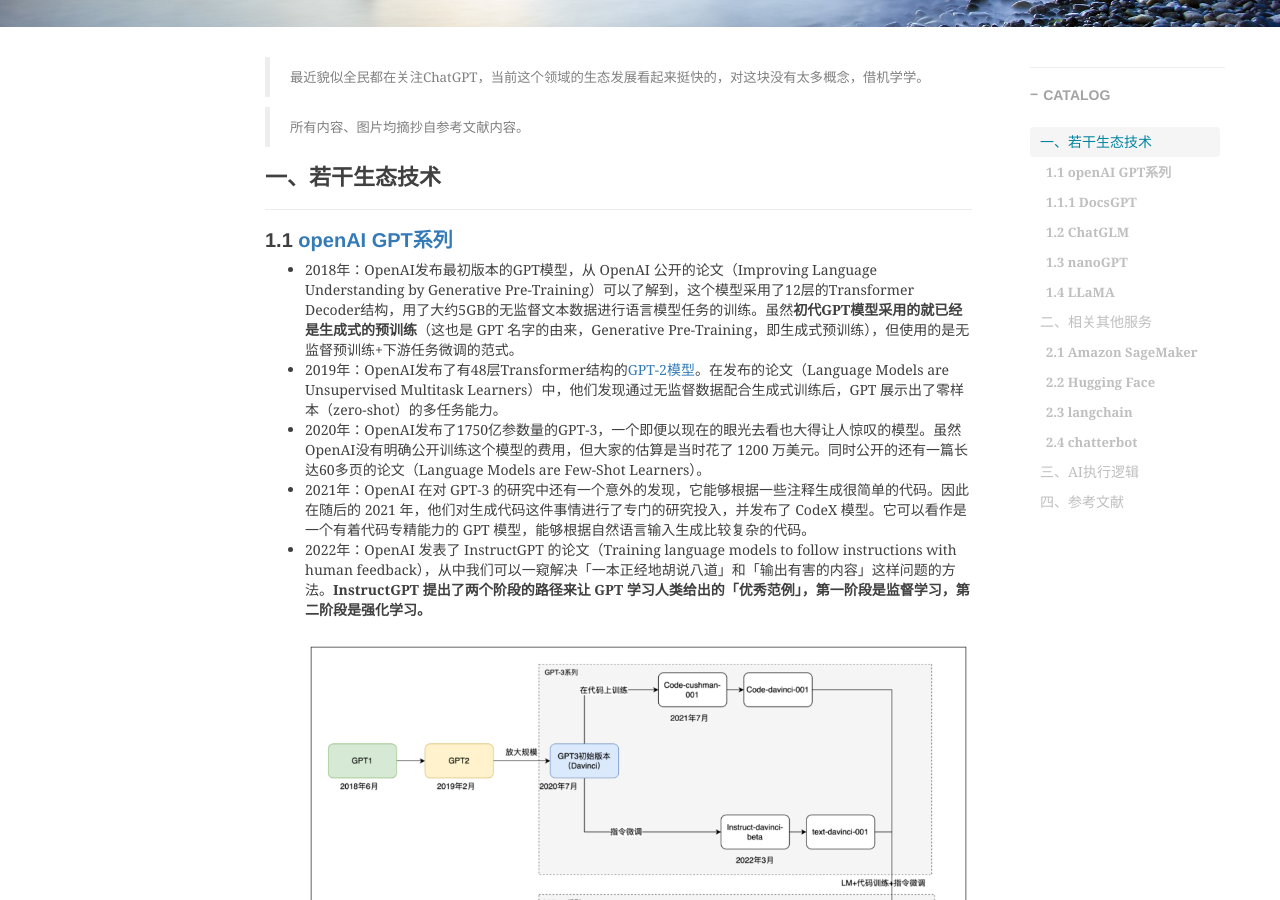
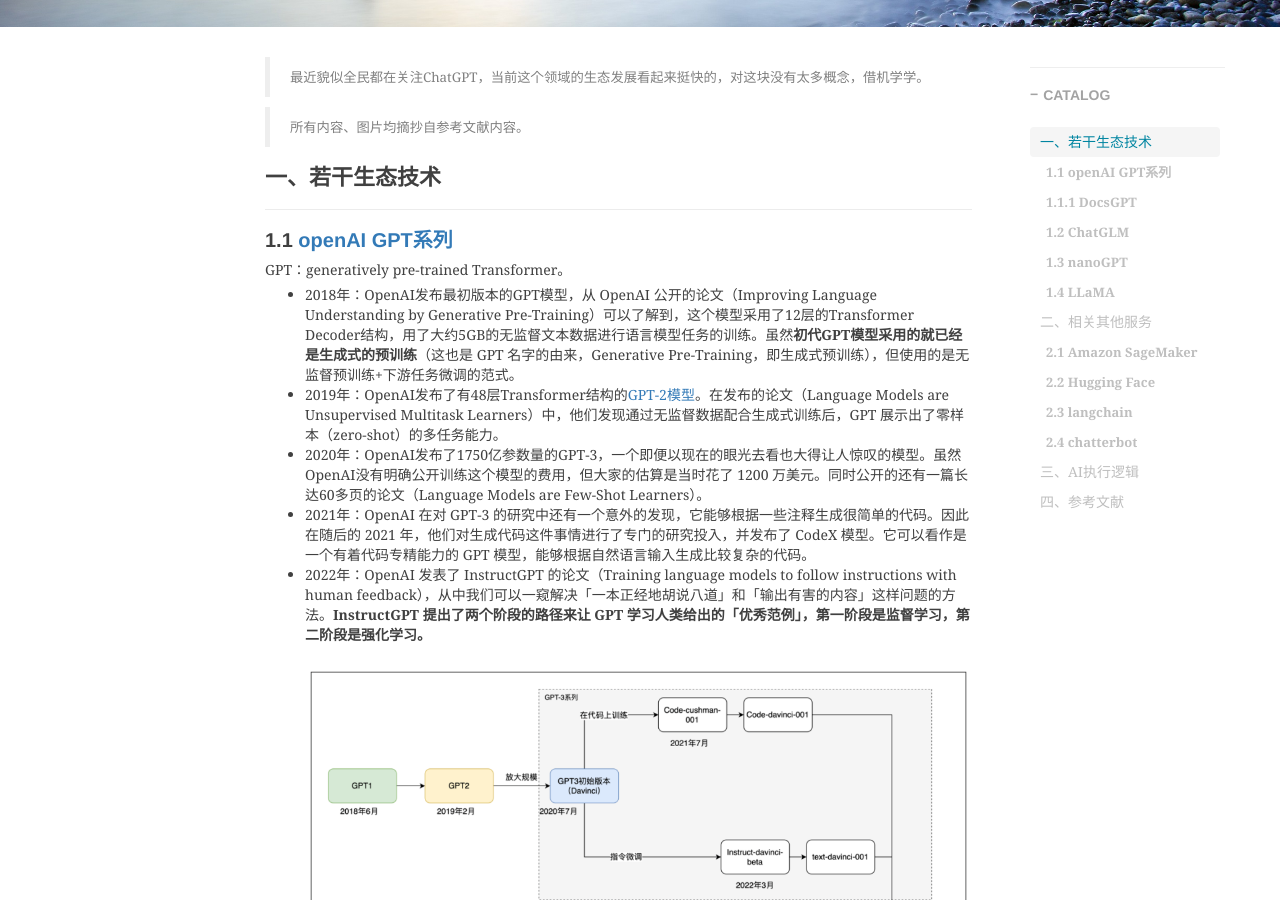
Before and after one commit to shihai1991/shihai1991.github.io, a Jekyll site: the page built from _posts/2023-02-16-openai生态调研.md, in a window 1280 px wide and 900 px high, scrolled down 428 px. Built offline with Jekyll 4.4.1, drawn with Linux system fonts in a browser that asks for light colours; nearby versions of some CDN libraries; comment, search, counter and statistics services are not loaded.

Commit message:
Update 2023-02-16-openai生态调研.md

```diff
--- a/_posts/2023-02-16-openai生态调研.md
+++ b/_posts/2023-02-16-openai生态调研.md
@@ -15,6 +15,7 @@
 
 # 一、若干生态技术
 ## 1.1 [openAI GPT系列](https://github.com/openai)
+GPT：generatively pre-trained Transformer。
 - 2018年：OpenAI发布最初版本的GPT模型，从 OpenAI 公开的论文（Improving Language Understanding by Generative Pre-Training）可以了解到，这个模型采用了12层的Transformer Decoder结构，用了大约5GB的无监督文本数据进行语言模型任务的训练。虽然**初代GPT模型采用的就已经是生成式的预训练**（这也是 GPT 名字的由来，Generative Pre-Training，即生成式预训练），但使用的是无监督预训练+下游任务微调的范式。
 - 2019年：OpenAI发布了有48层Transformer结构的[GPT-2模型](https://github.com/openai/gpt-2)。在发布的论文（Language Models are Unsupervised Multitask Learners）中，他们发现通过无监督数据配合生成式训练后，GPT 展示出了零样本（zero-shot）的多任务能力。
 - 2020年：OpenAI发布了1750亿参数量的GPT-3，一个即便以现在的眼光去看也大得让人惊叹的模型。虽然OpenAI没有明确公开训练这个模型的费用，但大家的估算是当时花了 1200 万美元。同时公开的还有一篇长达60多页的论文（Language Models are Few-Shot Learners）。
```
